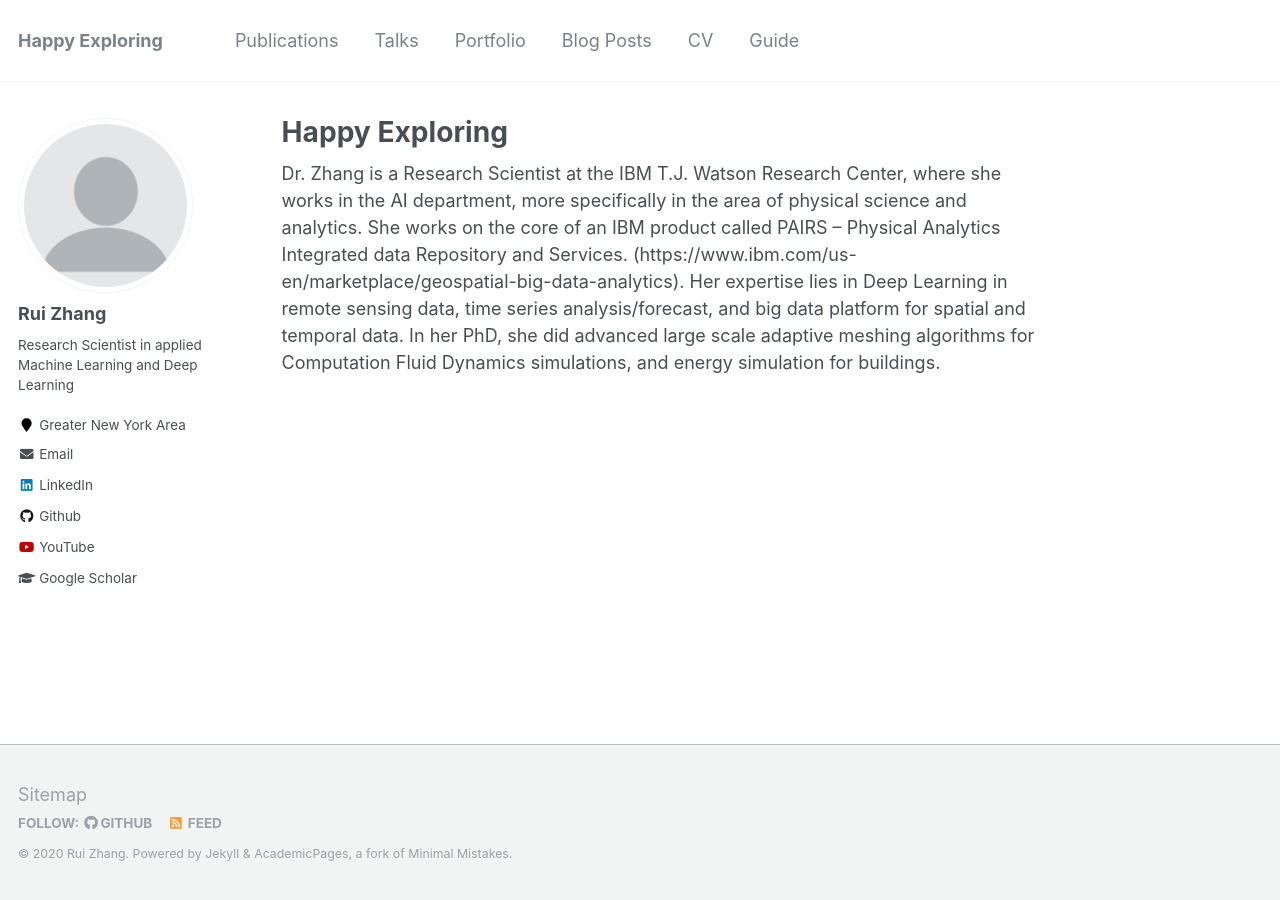
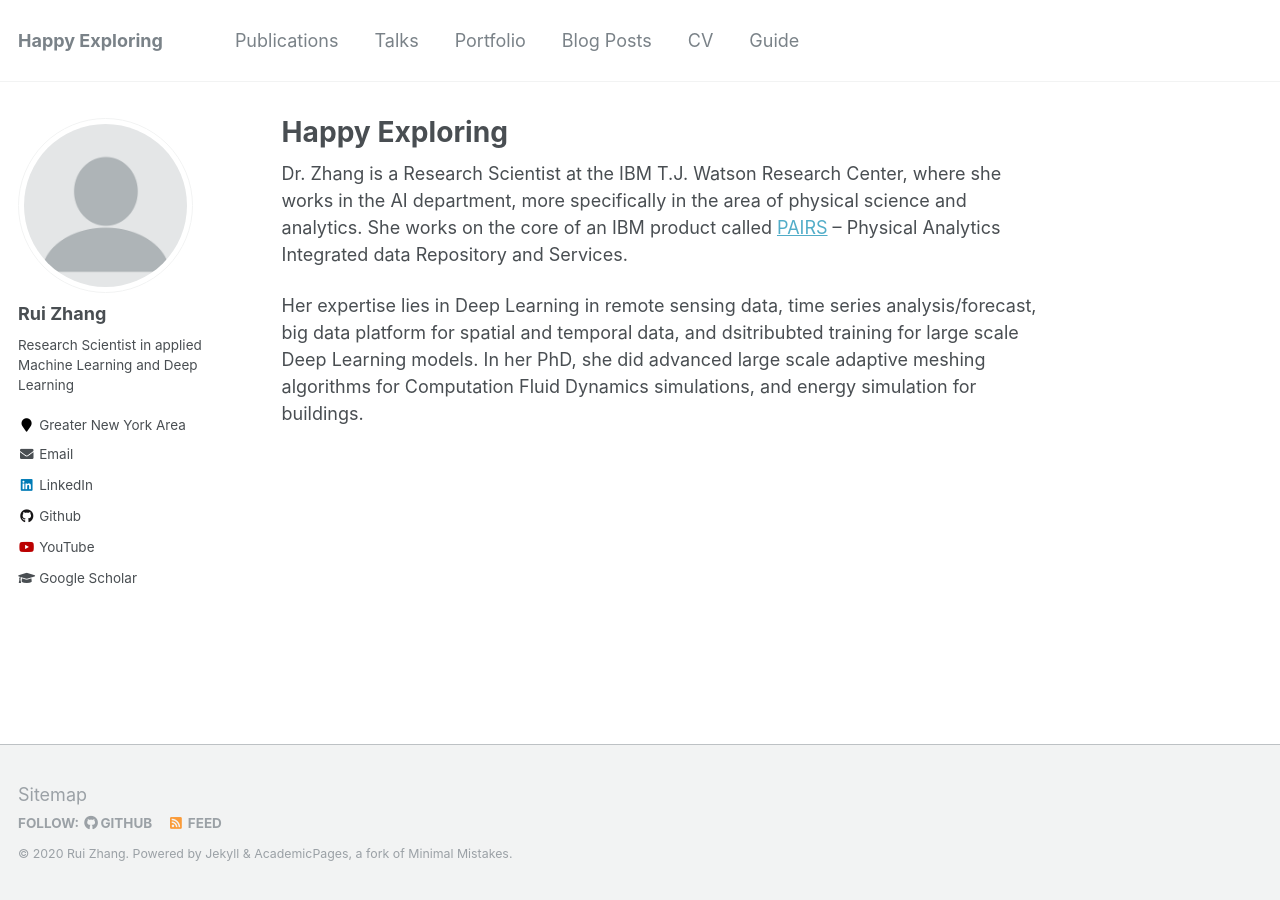
Before and after one commit to explorerr/explorerr.github.io, a Jekyll site: the page built from _pages/about.md, in a window 1280 px wide. Built offline with Jekyll 4.4.1, drawn with Linux system fonts in a browser that asks for light colours.

Commit message:
Update about.md

```diff
--- a/_pages/about.md
+++ b/_pages/about.md
@@ -7,4 +7,6 @@ redirect_from:
   - /about/
   - /about.html
 ---
-Dr. Zhang is a Research Scientist at the IBM T.J. Watson Research Center, where she works in the AI department, more specifically in the area of physical science and analytics. She works on the core of an IBM product called PAIRS -- Physical Analytics Integrated data Repository and Services.  (https://www.ibm.com/us-en/marketplace/geospatial-big-data-analytics). Her expertise lies in Deep Learning in remote sensing data, time series analysis/forecast, and big data platform for spatial and temporal data. In her PhD, she did advanced large scale adaptive  meshing algorithms for Computation Fluid Dynamics simulations, and energy simulation for buildings.
+Dr. Zhang is a Research Scientist at the IBM T.J. Watson Research Center, where she works in the AI department, more specifically in the area of physical science and analytics. She works on the core of an IBM product called [PAIRS](https://www.ibm.com/us-en/marketplace/geospatial-big-data-analytics) -- Physical Analytics Integrated data Repository and Services.
+
+Her expertise lies in Deep Learning in remote sensing data, time series analysis/forecast, big data platform for spatial and temporal data, and dsitribubted training for large scale Deep Learning models. In her PhD, she did advanced large scale adaptive meshing algorithms for Computation Fluid Dynamics simulations, and energy simulation for buildings.
```
